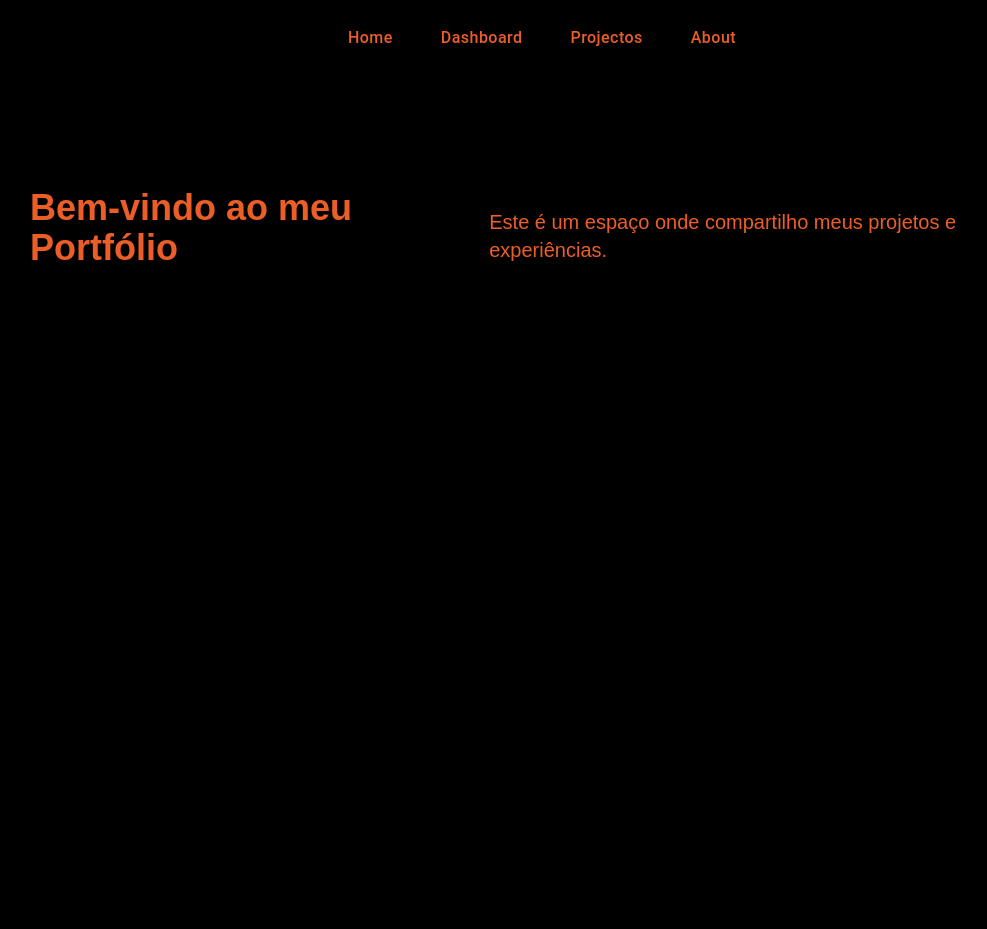
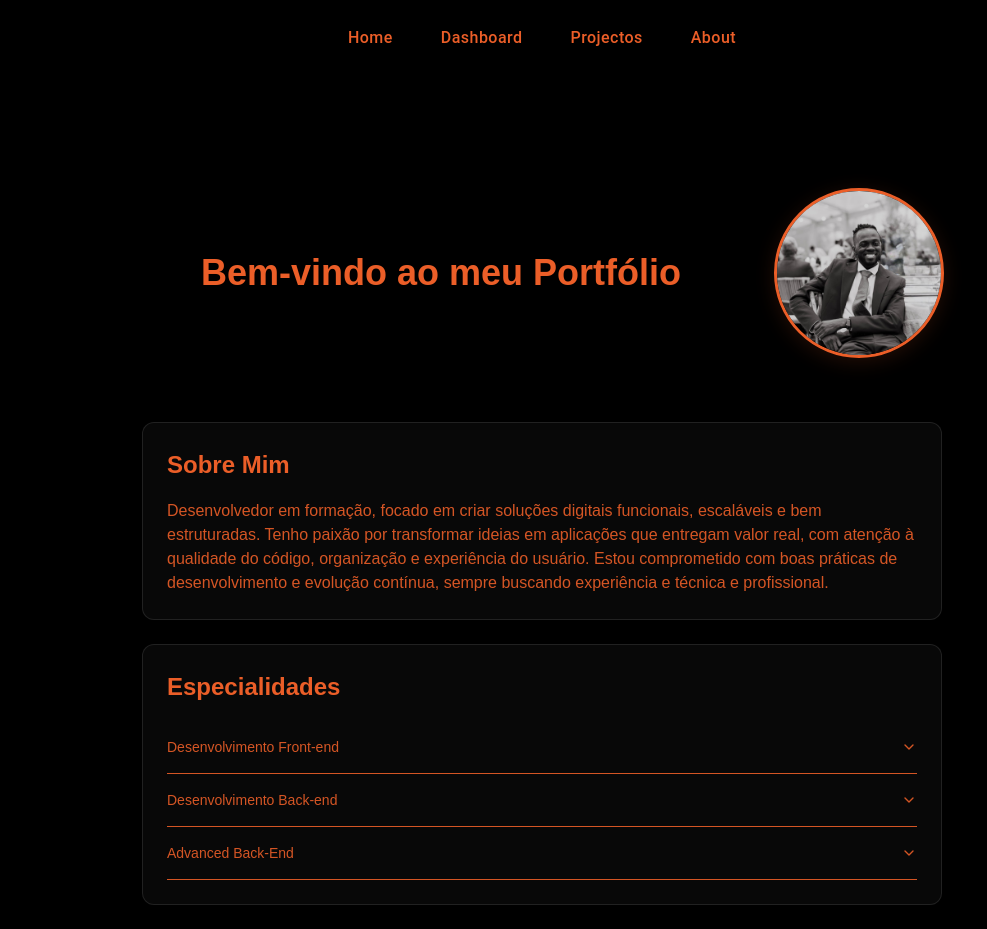
Before and after one commit to Iosaldo/Portifolio-Back-End-Iasaldo-, a Next.js app: page / in a window 1280 px wide. Shown: the top 929 px of the page, without its empty margins (98-1085 px from the left). Built offline with nearby package versions, Linux system fonts and the light colour scheme.

Commit message:
sobre mim

```diff
--- a/src/app/dashboard/page.js
+++ b/src/app/dashboard/page.js
@@ -1,14 +1,8 @@
+import { Card, CardHeader } from "@mui/material";
+
+
 export default function DashboardPage() {
   return (
-    <div className="dashboard-content">
-      <h1 className="text-2xl font-bold mb-4">Dashboard</h1>
-      <div className="grid grid-cols-1 md:grid-cols-2 lg:grid-cols-3 gap-4">
-        {/* Cards ou widgets do dashboard */}
-        <div className="bg-white p-4 rounded-lg shadow">
-          <h2 className="text-lg font-semibold">Estatísticas</h2>
-          {/* Conteúdo do card */}
-        </div>
-      </div>
-    </div>
+    <Card variant="outined">card</Card>
   );
 }
--- a/src/app/globals.css
+++ b/src/app/globals.css
@@ -38,3 +38,119 @@ body {
   background-color: rgba(255, 252, 242) !important;
   transform: translateY(-2px);
 }
+.avatar {
+  border-radius: 50%;
+  box-shadow: 0 4px 20px rgba(235, 94, 40, 0.15);
+  transition: transform 0.3s ease;
+  left: 6%;
+}
+
+.avatar:hover {
+  transform: scale(1.5);
+}
+
+.card-stack {
+  display: flex;
+  flex-direction: column;
+  gap: 1.5rem;
+  width: 100%;
+  max-width: 800px;
+  margin: 0 auto;
+}
+
+.stack-card {
+  background: rgba(255, 255, 255, 0.03);
+  border: 1px solid rgba(255, 255, 255, 0.1);
+  border-radius: 12px;
+  padding: 1.5rem;
+  transition: all 0.3s ease;
+  backdrop-filter: blur(10px);
+  transform-origin: center;
+}
+
+.stack-card:hover {
+  transform: translateY(-5px) scale(1.02);
+  background: rgba(255, 255, 255, 0.05);
+  border-color: var(--foreground);
+  box-shadow: 0 8px 30px rgba(235, 94, 40, 0.15);
+}
+
+.stack-title {
+  font-size: 1.5rem;
+  font-weight: 600;
+  margin-bottom: 1rem;
+  color: var(--foreground);
+}
+
+.stack-content {
+  opacity: 0.9;
+  transition: opacity 0.3s ease;
+}
+
+.stack-card:hover .stack-content {
+  opacity: 1;
+}
+
+@keyframes accordion-down {
+  from {
+    height: 0;
+  }
+  to {
+    height: var(--radix-accordion-content-height);
+  }
+}
+
+@keyframes accordion-up {
+  from {
+    height: var(--radix-accordion-content-height);
+  }
+  to {
+    height: 0;
+  }
+}
+
+.animate-accordion-down {
+  animation: accordion-down 0.2s ease-out;
+}
+
+.animate-accordion-up {
+  animation: accordion-up 0.2s ease-out;
+}
+
+/* Estilo para o card Sobre Mim  */
+.about-card {
+  box-sizing: border-box;
+  background: rgba(217, 217, 217, 0.08);
+  border: 1px solid var(--foreground);
+  box-shadow: 12px 17px 51px rgba(235, 94, 40, 0.12);
+  backdrop-filter: blur(6px);
+  border-radius: 17px;
+  text-align: left;
+  cursor: pointer;
+  transition: all 0.5s;
+  user-select: none;
+  padding: 2.5rem;
+  width: 600px;
+  max-width: 100%;
+  margin: 0 auto;
+  min-height: 400px;
+  display: flex;
+  flex-direction: column;
+  justify-content: center;
+}
+
+.about-card:hover {
+  border: 1px solid var(--foreground);
+  transform: scale(1.13);
+  box-shadow: 12px 17px 51px rgba(235, 94, 40, 0.2);
+}
+
+.about-card:active {
+  transform: scale(2) rotateZ(1.7deg);
+}
+
+.h1 {
+  font-size: 2.5rem;
+  font-weight: bold;
+  margin-bottom: 1rem;
+}
--- a/src/app/page.js
+++ b/src/app/page.js
@@ -1,15 +1,108 @@
+import { Avatar } from "@mui/material";
 import { Inter } from "next/font/google";
+import {
+  Accordion,
+  AccordionContent,
+  AccordionItem,
+  AccordionTrigger,
+} from "@/components/ui/accordion";
 
 const inter = Inter({ subsets: ["latin"] });
 
 export default function Home() {
   return (
     <main className="flex min-h-screen flex-col items-center justify-between p-24">
-      <div className="z-10 max-w-5xl w-full items-center justify-between font-mono text-sm lg:flex">
-        <h1 className="text-4xl font-bold mb-8">Bem-vindo ao meu Portfólio</h1>
-        <p className="text-xl mb-4">
-          Este é um espaço onde compartilho meus projetos e experiências.
-        </p>
+      <div className="z-10 max-w-5xl w-full flex flex-col items-center">
+        <div className="flex items-center gap-8 mb-16 justify-center w-full">
+          <div>
+            <h1 className="text-4xl font-bold title-grow">
+              Bem-vindo ao meu Portfólio
+            </h1>
+          </div>
+          <Avatar
+            alt="Iasaldo"
+            src="/avatar.jpg"
+            sx={{
+              width: 170,
+              height: 170,
+              border: "3px solid var(--foreground)",
+            }}
+            className="avatar"
+          />
+        </div>
+
+        {/* Card Stack */}
+        <div className="card-stack">
+          {/* Introdução */}
+          <div className="stack-card">
+            <h2 className="stack-title">Sobre Mim</h2>
+            <div className="stack-content">
+              <p>
+                Desenvolvedor em formação, focado em criar soluções digitais
+                funcionais, escaláveis e bem estruturadas. Tenho paixão por
+                transformar ideias em aplicações que entregam valor real, com
+                atenção à qualidade do código, organização e experiência do
+                usuário. Estou comprometido com boas práticas de desenvolvimento
+                e evolução contínua, sempre buscando experiência e técnica e
+                profissional.
+              </p>
+            </div>
+          </div>
+
+          {/* Especialidades */}
+          <div className="stack-card">
+            <h2 className="stack-title">Especialidades</h2>
+            <div className="stack-content">
+              <Accordion type="single" collapsible className="w-full">
+                <AccordionItem value="frontend">
+                  <AccordionTrigger>Desenvolvimento Front-end</AccordionTrigger>
+                  <AccordionContent>
+                    <ul className="list-disc list-inside space-y-2 ml-4">
+                      <li>React.js para interfaces interativas</li>
+                      <li>Next.js para aplicações web modernas e otimizadas</li>
+                      <li>Styled Components e TailwindCSS</li>
+                      <li>Implementação de animações e transições suaves</li>
+                    </ul>
+                  </AccordionContent>
+                </AccordionItem>
+
+                <AccordionItem value="backend">
+                  <AccordionTrigger>Desenvolvimento Back-end</AccordionTrigger>
+                  <AccordionContent>
+                    <ul className="list-disc list-inside space-y-2 ml-4">
+                      <li>Node.js e Express para APIs RESTful</li>
+                      <li>Async JavaScript and HTTP Request</li>
+                      <li>Autenticação e Autorização</li>
+                    </ul>
+                  </AccordionContent>
+                </AccordionItem>
+
+                <AccordionItem value="architecture">
+                  <AccordionTrigger>Advanced Back-End</AccordionTrigger>
+                  <AccordionContent>
+                    <ul className="list-disc list-inside space-y-2 ml-4">
+                      <li>Controle de Versionamento com Git</li>
+                      <li>SQL, PostgreSQL, Database to a Server</li>
+                      <li>Deploy, JavaScript Testing</li>
+                      <li>API Development with Swagger and OpenAPI</li>
+                    </ul>
+                  </AccordionContent>
+                </AccordionItem>
+              </Accordion>
+            </div>
+          </div>
+
+          {/* Desenvolvimento Profissional */}
+          <div className="stack-card">
+            <h2 className="stack-title">Desenvolvimento Profissional</h2>
+            <div className="stack-content">
+              <p>
+                Busco constantemente aprender novas tecnologias e aplicar as
+                melhores práticas de desenvolvimento em meus projetos.
+              </p>
+            </div>
+          </div>
+        </div>
       </div>
     </main>
   );
--- /dev/null
+++ b/src/components/ui/accordion.js
@@ -0,0 +1,57 @@
+import * as React from "react";
+import * as AccordionPrimitive from "@radix-ui/react-accordion";
+
+const Accordion = AccordionPrimitive.Root;
+
+const AccordionItem = React.forwardRef(({ className, ...props }, ref) => (
+  <AccordionPrimitive.Item
+    ref={ref}
+    className={`border-b ${className}`}
+    {...props}
+  />
+));
+AccordionItem.displayName = "AccordionItem";
+
+const AccordionTrigger = React.forwardRef(
+  ({ className, children, ...props }, ref) => (
+    <AccordionPrimitive.Header className="flex">
+      <AccordionPrimitive.Trigger
+        ref={ref}
+        className={`flex flex-1 items-center justify-between py-4 text-sm font-medium transition-all hover:text-[var(--foreground)] [&[data-state=open]>svg]:rotate-180 ${className}`}
+        {...props}
+      >
+        {children}
+        <svg
+          xmlns="http://www.w3.org/2000/svg"
+          width="24"
+          height="24"
+          viewBox="0 0 24 24"
+          fill="none"
+          stroke="currentColor"
+          strokeWidth="2"
+          strokeLinecap="round"
+          strokeLinejoin="round"
+          className="h-4 w-4 shrink-0 transition-transform duration-200"
+        >
+          <polyline points="6 9 12 15 18 9" />
+        </svg>
+      </AccordionPrimitive.Trigger>
+    </AccordionPrimitive.Header>
+  )
+);
+AccordionTrigger.displayName = "AccordionTrigger";
+
+const AccordionContent = React.forwardRef(
+  ({ className, children, ...props }, ref) => (
+    <AccordionPrimitive.Content
+      ref={ref}
+      className="overflow-hidden text-sm data-[state=closed]:animate-accordion-up data-[state=open]:animate-accordion-down"
+      {...props}
+    >
+      <div className={`pb-4 pt-0 ${className}`}>{children}</div>
+    </AccordionPrimitive.Content>
+  )
+);
+AccordionContent.displayName = "AccordionContent";
+
+export { Accordion, AccordionItem, AccordionTrigger, AccordionContent };
```
Also changed, not shown: package.json (+6 -1 lines), public/avatar.jpg (renamed from src/app/Image/Perfil(Avatar).jpeg), src/components/ui/card-stack.js (added), src/lib/utils.js (added), 1 other file (tests, documents, lock files or other folders).
